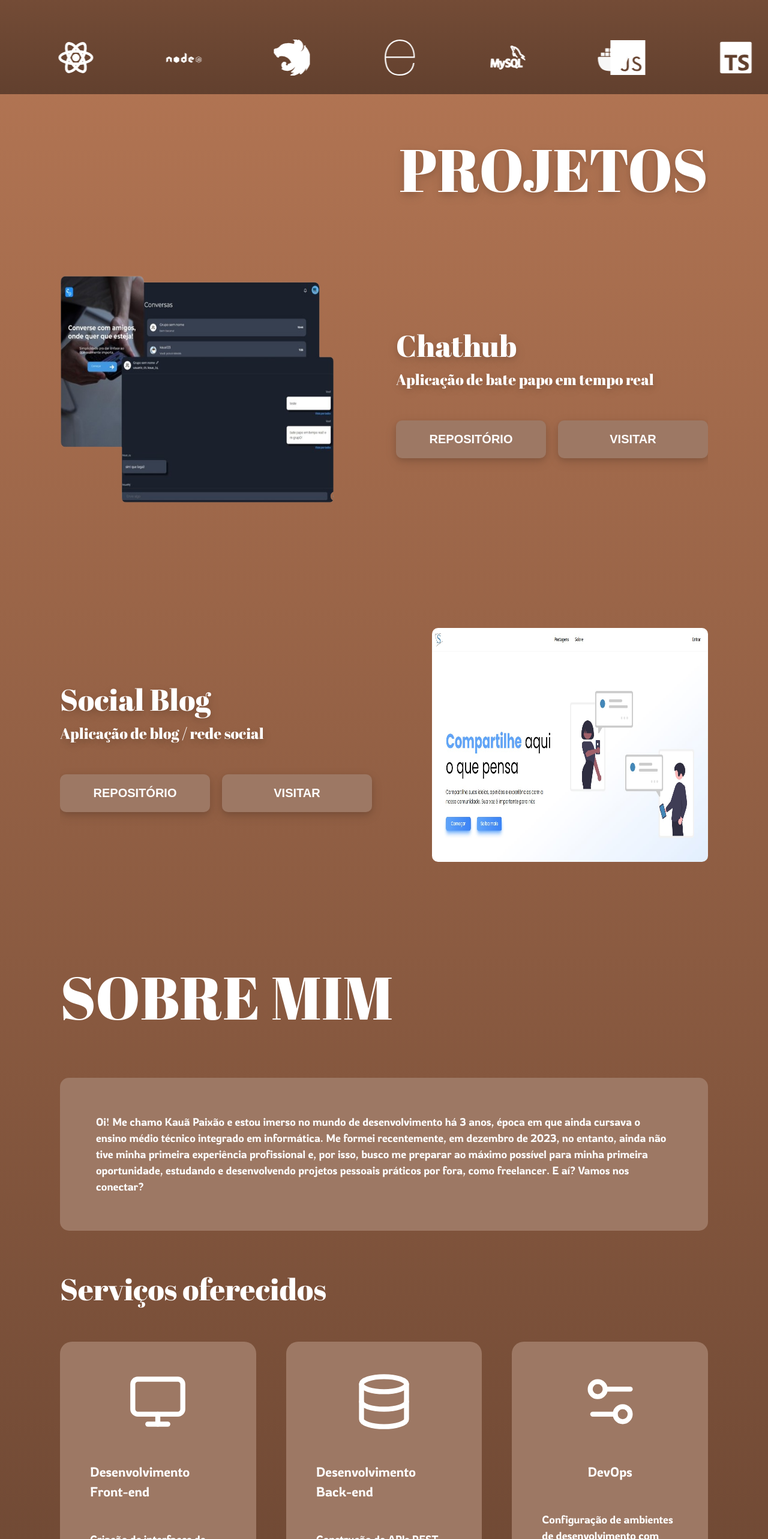
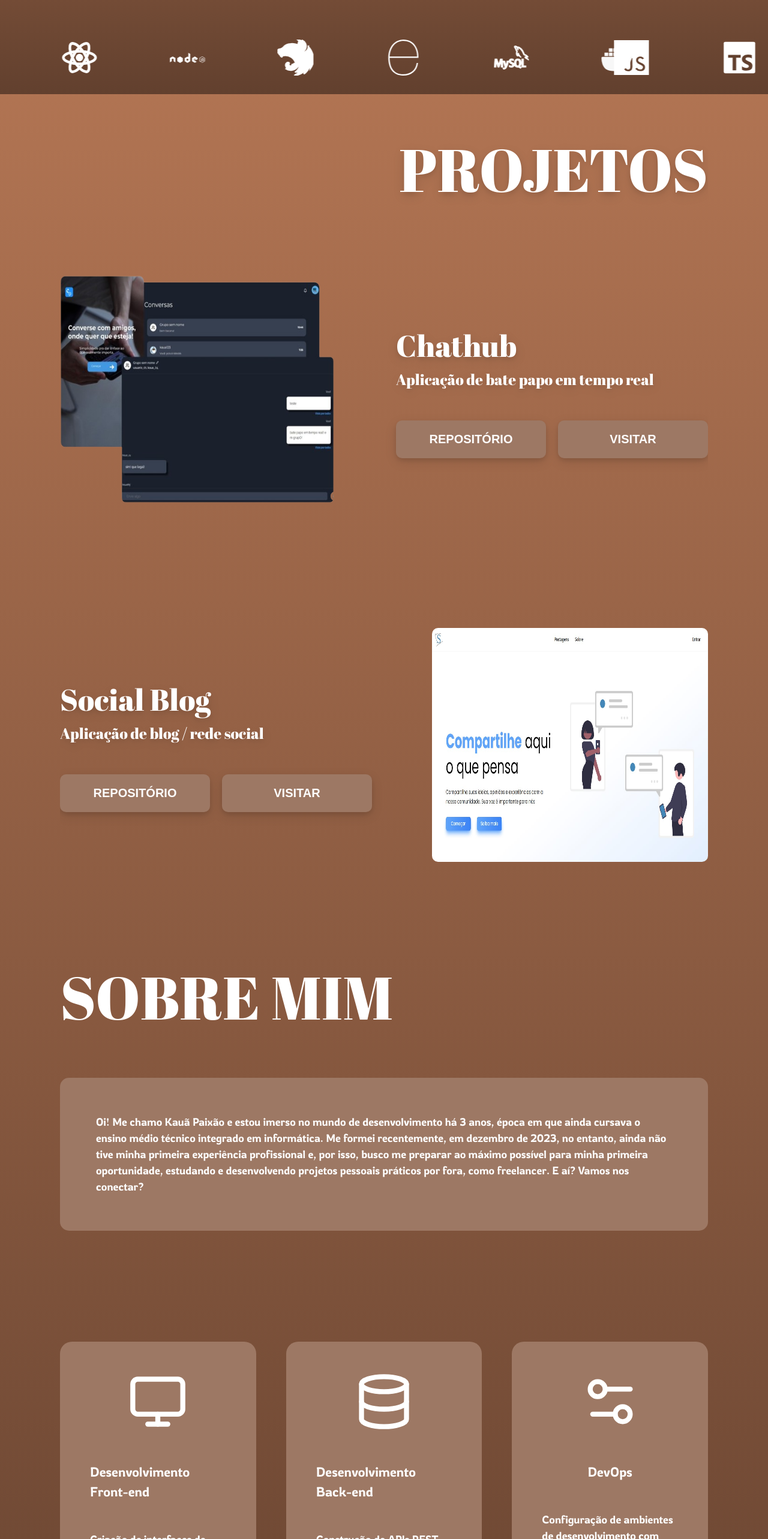
Before and after one commit to Kaua2123/portfolio, a React (Vite) app: page / in a window 1280 px wide. Shown: the part 850-3416 px from the top of the page at 60% size. Built offline with nearby package versions, Linux system fonts and the light colour scheme.

Commit message:
fix: fixed animated elements visibility

```diff
--- a/index.html
+++ b/index.html
@@ -15,8 +15,15 @@
 
     <title>Kauã Paixão</title>
   </head>
-  <body>
+  <body id="body" style="display: none;">
     <div id="root"></div>
     <script type="module" src="/src/main.tsx"></script>
+    <script type="text/javascript">
+      window.onload = function () {
+          setTimeout(function() {
+              document.getElementById("body").style.display = "";
+          }, 200);
+      }
+  </script>
   </body>
 </html>
--- a/src/pages/Portfolio/Portfolio.tsx
+++ b/src/pages/Portfolio/Portfolio.tsx
@@ -80,13 +80,21 @@ export default function Portfolio() {
       }
     });
 
-    const gridsObserver = new IntersectionObserver(([entry]) => {
-      if (entry.isIntersecting) setIsGridsAnimated(true);
-    });
+    const gridsObserver = new IntersectionObserver(
+      ([entry]) => {
+        if (entry.isIntersecting) setIsGridsAnimated(true);
+      },
+      { threshold: 0.4 },
+    );
 
-    const divObserver = new IntersectionObserver(([entry]) => {
-      if (entry.isIntersecting) setIsDivAnimated(true);
-    });
+    const divObserver = new IntersectionObserver(
+      ([entry]) => {
+        if (entry.isIntersecting) setIsDivAnimated(true);
+      },
+      {
+        threshold: 0.4,
+      },
+    );
 
     if (projectsRef.current) projectsObserver.observe(projectsRef.current);
     if (gridsRef.current) gridsObserver.observe(gridsRef.current);
@@ -205,7 +213,12 @@ export default function Portfolio() {
           </StackDiv>
         </div>
 
-        <ProjectsSection ref={projectsRef} className="section" id="projects">
+        <ProjectsSection
+          ref={projectsRef}
+          $isAnimated={isAnimated}
+          className="section"
+          id="projects"
+        >
           <H1>PROJETOS</H1>
           <ProjectsDiv>
             <Project className="project-1" $isAnimated={isAnimated}>
--- a/src/pages/Portfolio/styled.ts
+++ b/src/pages/Portfolio/styled.ts
@@ -57,12 +57,15 @@ export const MainDiv = styled.div`
 `;
 
 export const HeroSection = styled.div`
-  animation: ${mainDivAnimation} 1s;
-
   p {
+    animation: ${mainDivAnimation} 1s;
     font-family: 'Abril Fatface';
     color: ${({ theme }) => theme.colors.lightOrange};
     font-size: 3.5rem;
+  }
+
+  h1 {
+    animation: ${mainDivAnimation} 1s;
   }
 
   @media (max-width: 768px) {
@@ -175,12 +178,15 @@ export const projectsAnimation = keyframes`
   to {
     opacity: 1;
     transform: translateX(0);
+    visibility: visible;
   }
 `;
 
-export const ProjectsSection = styled.div`
+export const ProjectsSection = styled.div<{ $isAnimated?: boolean }>`
   margin: 5rem 10rem;
   overflow: hidden;
+  visibility: hidden;
+  animation: ${(props) => props.$isAnimated && projectsAnimation} forwards 1.2s;
 
   h1 {
     text-align: end;
@@ -234,8 +240,6 @@ export const ProjectsDiv = styled.div`
 export const Project = styled.div<{
   $isAnimated?: boolean;
 }>`
-  animation: ${(props) => props.$isAnimated && projectsAnimation} 1.2s;
-
   display: flex;
   gap: 10rem;
   align-items: center;
@@ -362,14 +366,16 @@ export const divAnimation = keyframes`
 
   to {
     opacity: 1;
+    visibility: visible;
   }
 `;
 
 export const AboutMeSection = styled.div<{ $isDivAnimated?: boolean }>`
   margin: 15rem 10rem;
+  visibility: hidden;
 
   .text {
-    animation: ${(props) => props.$isDivAnimated && divAnimation} 1s;
+    animation: ${(props) => props.$isDivAnimated && divAnimation} forwards 1s;
     margin-top: 6rem;
     padding: 6rem;
     background-color: ${({ theme }) => theme.colors.brown};
@@ -378,6 +384,10 @@ export const AboutMeSection = styled.div<{ $isDivAnimated?: boolean }>`
 
   .my-services {
     margin-top: 6rem;
+  }
+
+  h1 {
+    animation: ${(props) => props.$isDivAnimated && divAnimation} forwards 1s;
   }
 
   p {
@@ -418,7 +428,6 @@ export const AboutMeSection = styled.div<{ $isDivAnimated?: boolean }>`
 
 export const gridAnimation = keyframes`
   from {
-    visibility: hidden;
     opacity: 0;
   }
 
@@ -429,12 +438,14 @@ export const gridAnimation = keyframes`
 `;
 
 export const GridMyServices = styled.div<{ $isGridsAnimated?: boolean }>`
+  visibility: hidden;
   display: grid;
   grid-template-columns: 1fr 1fr 1fr;
   gap: 5rem;
 
   div {
-    animation: ${(props) => props.$isGridsAnimated && gridAnimation} 1.5s;
+    animation: ${(props) => props.$isGridsAnimated && gridAnimation} forwards
+      1.5s;
     background-color: ${({ theme }) => theme.colors.brown};
     border-radius: 2rem;
     display: flex;
--- a/src/styles/global.ts
+++ b/src/styles/global.ts
@@ -109,4 +109,12 @@ a {
     min-height: 100vh;
 }
 
+.visible {
+    visibility: visible;
+}
+
+.hidden {
+    visibility: hidden;
+}
+
 `;
```
